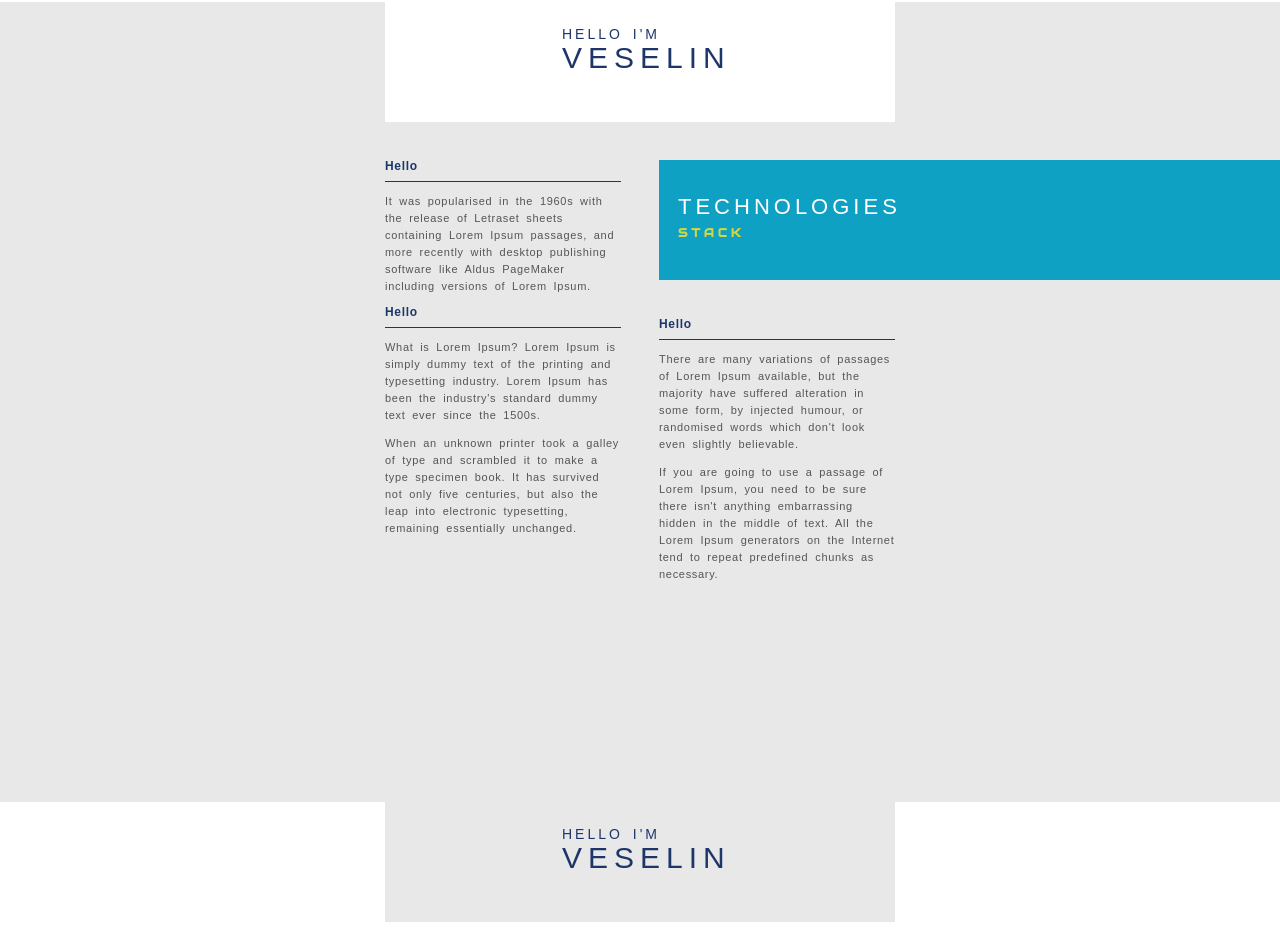
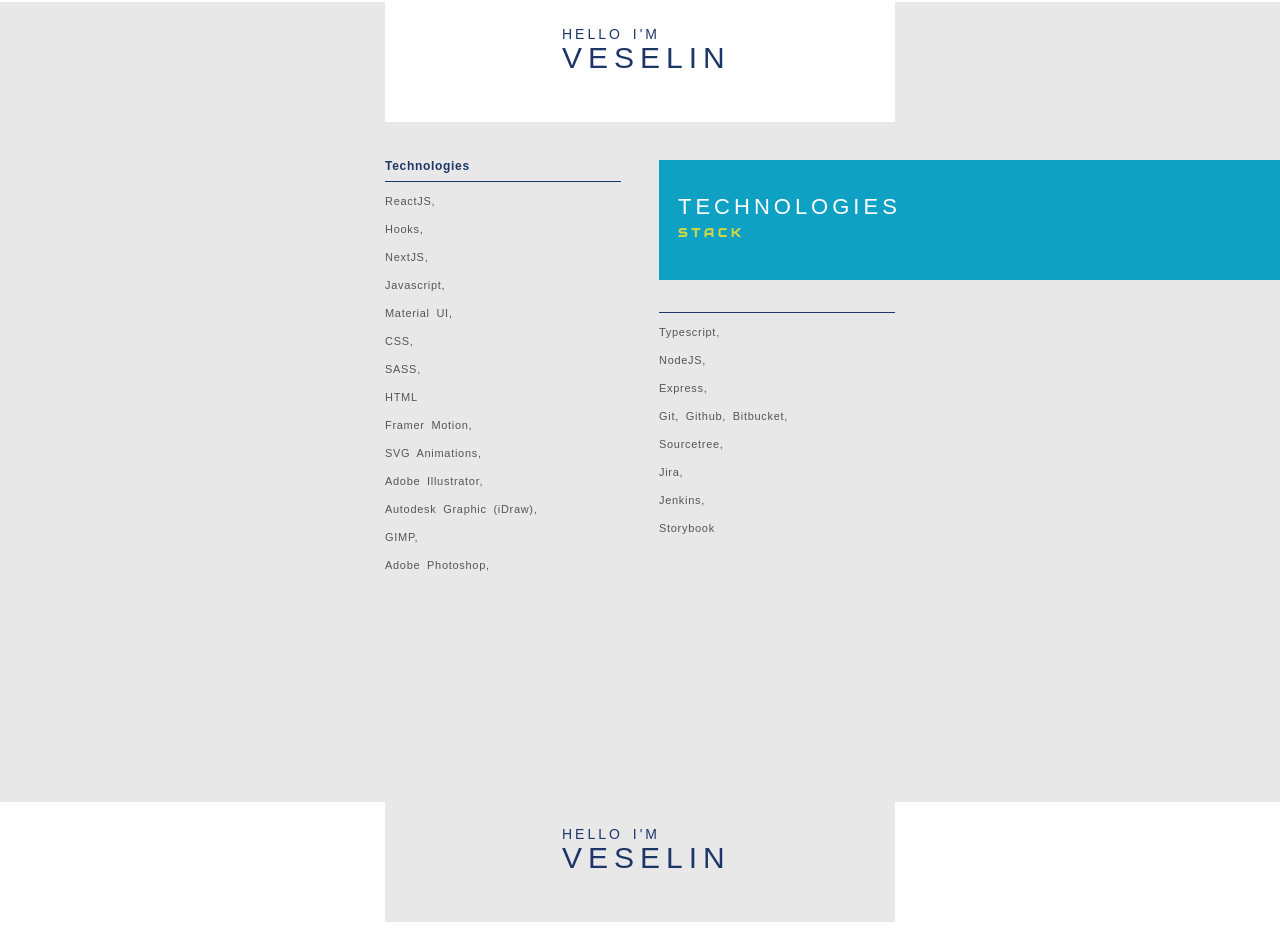
Before and after one commit to bacc0/trayanovCV, a Next.js app: page / in a window 1280 px wide. Shown: the part 798-1750 px from the top of the page. Built offline with nearby package versions, Linux system fonts and the light colour scheme.

Commit message:
Technologies text

```diff
--- a/_components/About.js
+++ b/_components/About.js
@@ -8,8 +8,7 @@ export default function HomePage() {
                style={{
                     height: '100vh',
                     minHeight: 660,
-                    // backgroundColor: '#1D3668',
-                    // color: '#FFFFFF'
+
                }}
           >
 
--- a/_components/Tech.js
+++ b/_components/Tech.js
@@ -1,6 +1,4 @@
-
 export default function HomePage() {
-
 
      return (
           <div
@@ -11,7 +9,6 @@ export default function HomePage() {
                     backgroundColor: '#E9E8E9',
                }}
           >
-
                <div className='page-nav'>
                     <div className='title-container vertical-center-container' style={{ backgroundColor: '#FFFFFF' }}>
                          <div className='vertical-center' >
@@ -29,34 +26,29 @@ export default function HomePage() {
 
                <div className='home-page-body'>
                     <div className='home-page-body-left'>
-
-
-
                          <div className='content-container-left'>
                               <div className='content-left'>
-                                   <h3 style={{ color: '#1D3668' }}>Hello</h3>
+                                   <h3 style={{ color: '#1D3668' }}>
+                                        Technologies
+                                   </h3>
                                    <hr style={{ backgroundColor: '#1D3668' }} />
-                                   <p>It was popularised in the 1960s with the release of Letraset sheets containing Lorem Ipsum passages, and more recently with desktop publishing software like Aldus PageMaker including versions of Lorem Ipsum.
-                                   </p>
-
+                                   <p>ReactJS,</p>
+                                   <p>Hooks,</p>
+                                   <p>NextJS,</p>
+                                   <p>Javascript,</p>
+                                   <p>Material UI,</p>
+                                   <p>CSS,</p>
+                                   <p>SASS,</p>
+                                   <p>HTML</p>
+                                   <p>Framer Motion, </p>
+                                   <p>SVG Animations,</p>
+                                   <p>Adobe Illustrator, </p>
+                                   <p>Autodesk Graphic (iDraw), </p>
+                                   <p>GIMP,</p>
+                                   <p>Adobe Photoshop,</p>
                               </div>
                          </div>
-
-                         <div className='content-container-left'>
-                              <div className='content-left'>
-                                   <h3 style={{ color: '#1D3668' }}>Hello</h3>
-                                   <hr style={{ backgroundColor: '#1D3668' }} />
-                                   <p>What is Lorem Ipsum?
-                                        Lorem Ipsum is simply dummy text of the printing and typesetting industry. Lorem Ipsum has been the industry's standard dummy text ever since the 1500s.</p>
-                                   <p>When an unknown printer took a galley of type and scrambled it to make a type specimen book. It has survived not only five centuries, but also the leap into electronic typesetting, remaining essentially unchanged. </p>
-
-                              </div>
-                         </div>
-
                     </div>
-
-
-
                     <div className='home-page-body-right' >
 
                          <div
@@ -76,16 +68,19 @@ export default function HomePage() {
 
                          <div className='content-container-right'>
                               <div className='content-right'>
-                                   <h3 style={{ color: '#1D3668' }}>Hello</h3>
                                    <hr style={{ backgroundColor: '#1D3668' }} />
-                                   <p>There are many variations of passages of Lorem Ipsum available, but the majority have suffered alteration in some form, by injected humour, or randomised words which don't look even slightly believable.</p>
-                                   <p>If you are going to use a passage of Lorem Ipsum, you need to be sure there isn't anything embarrassing hidden in the middle of text. All the Lorem Ipsum generators on the Internet tend to repeat predefined chunks as necessary.</p>
+                                   <p>Typescript,</p>
+                                   <p>NodeJS,</p>
+                                   <p>Express,</p>
+                                   <p>Git, Github, Bitbucket,</p>
+                                   <p>Sourcetree,</p>
+                                   <p>Jira,</p>
+                                   <p>Jenkins,</p>
+                                   <p>Storybook</p>
                               </div>
                          </div>
-
                     </div>
                </div>
-
           </div>
      )
 }
```
